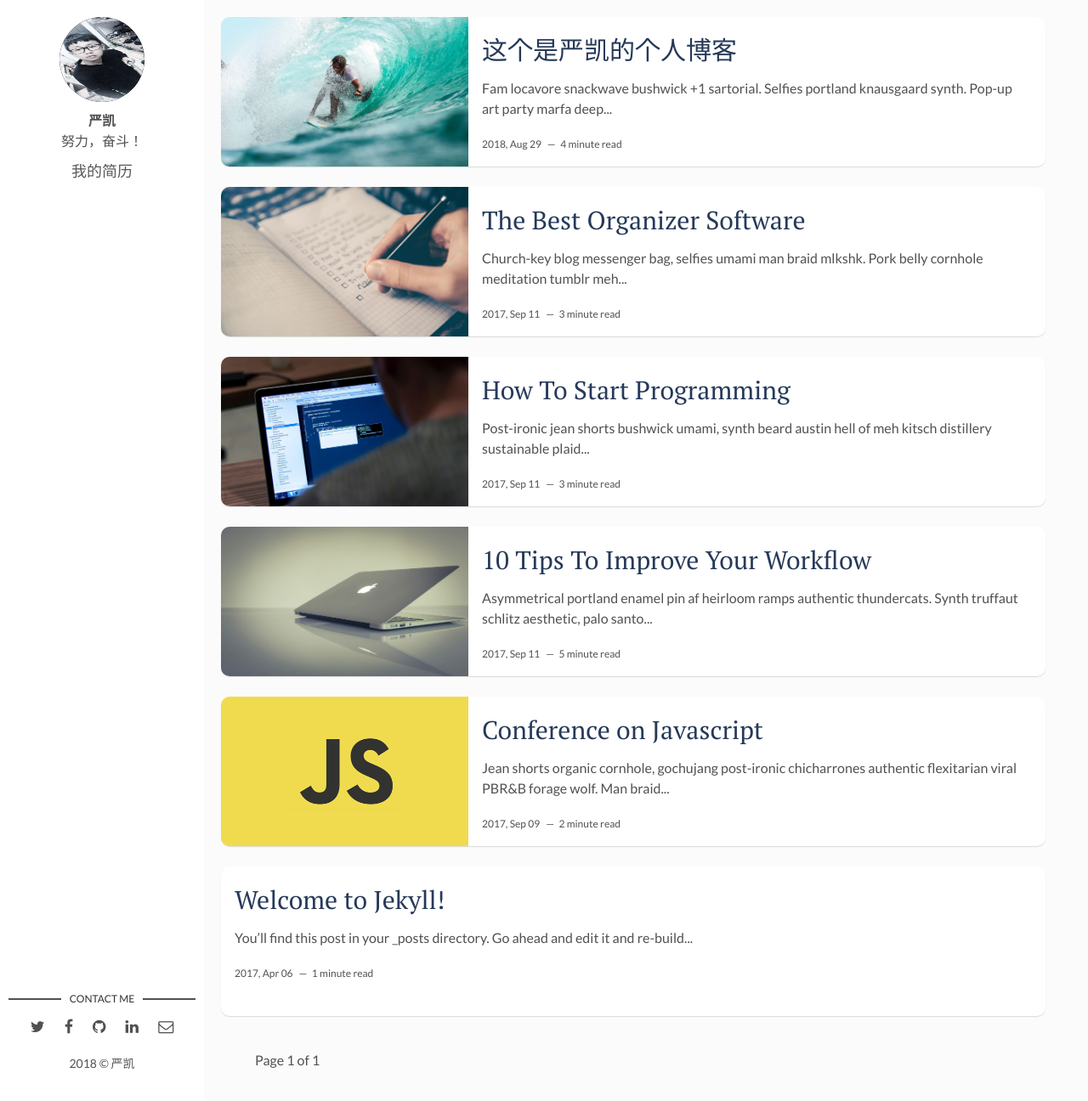
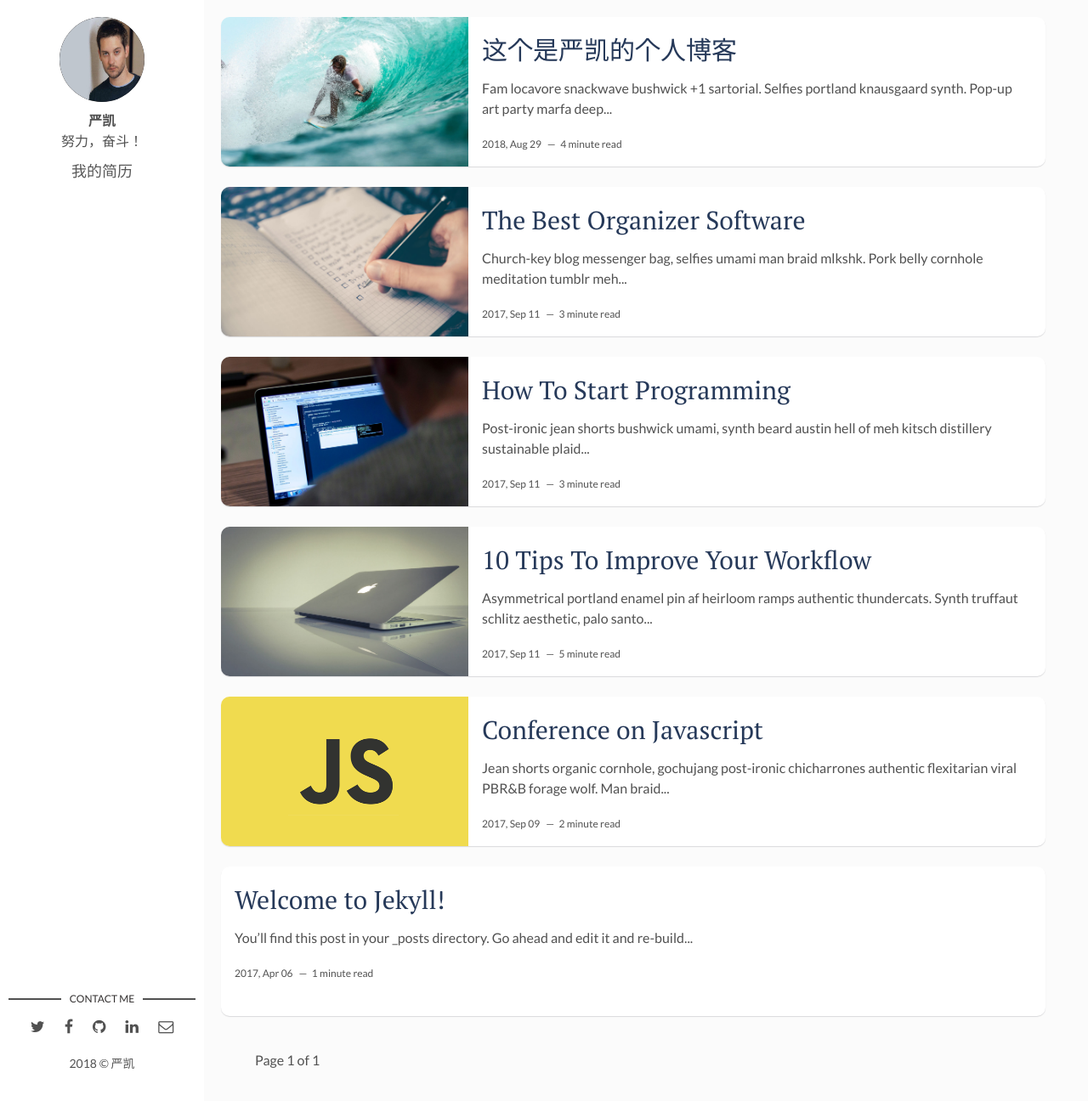
Before and after one commit to yklkp/yklkp.github.io, a Jekyll site: the page built from index.html, in a window 1280 px wide and 1296 px high. Shown: the whole window at 85% size. Built offline with Jekyll 4.4.1, drawn with Linux system fonts in a browser that asks for light colours; the list of posts is cut into pages by our own code.

Commit message:
phpstrom更新第三次

```diff
--- a/_config.yml
+++ b/_config.yml
@@ -7,8 +7,8 @@
 
 # Author Settings
 author: 严凯 # add your name
-author-img: tou3.jpg # add your photo
-about-author: 努力，奋斗！ # add description
+author-img: tou4.jpg # add your photo
+about-author: 疏影横斜水清浅，暗香浮动月黄昏 # add description
 social-twitter: # add your Twitter handle
 social-facebook: # add your Facebook handle
 social-github: yklkp # add your Github handle
```
Also changed, not shown: assets/img/tou4.jpg (added).
